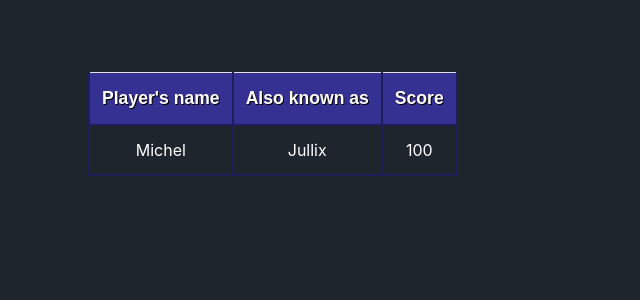
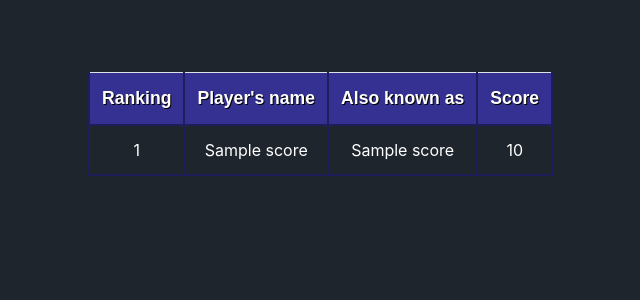
Before and after one commit to JulieAllix/First_Game, a PHP site: template app/views/scores.php in a window 1280 px wide. Shown: the part 116-416 px from the top of the page, without its empty margins (104-744 px from the left). Run offline with PHP 8.4, Linux system fonts and the light colour scheme; the template is opened without the code that fills it: most values are stand-ins (such as "Sample title", 1, 10 or a date in 2020); some web fonts are replaced.

Commit message:
Managed to display the scores on the score page

```diff
--- a/app/views/scores.php
+++ b/app/views/scores.php
@@ -5,22 +5,27 @@
 <pre>
 <?php
 //var_dump($viewVars['score_data']);
-//var_dump($viewVars['level_name']);
 ?>
 </pre>
 <main>
     <div class="wrapper-table">
         <table class="table">
             <tr class="table-header">
+                <th>Ranking</th>
                 <th>Player's name</th>
                 <th>Also known as</th>
                 <th>Score</th>
             </tr>
+            <?php $i = 1;
+            foreach ($viewVars['score_data'] as $currentScore):?>
             <tr class="table-content">
-                <td>Michel</td>
-                <td>Jullix</td>
-                <td>100</td>
+                <td><?=$i?></td>
+                <td><?= $currentScore->getPlayerNewname() ?></td>
+                <td><?= $currentScore->getPlayerName() ?></td>
+                <td><?= $currentScore->getScore() ?></td>
             </tr>
+            <?php $i++;
+            endforeach ?>
         </table>
     </div>
 </main>
```
Also changed, not shown: app/Models/Scores.php (+17 -0 lines).
